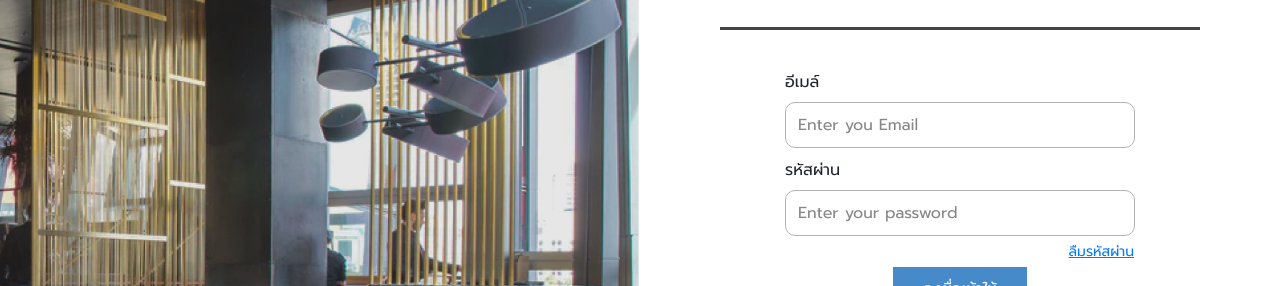
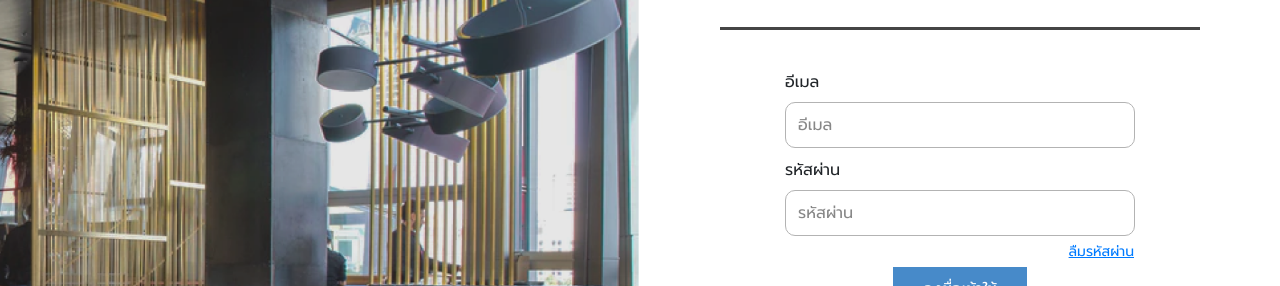
Before and after one commit to Watchrapong/VoyageSafetyfront-end, a React (Create React App) app: page /login in a window 1280 px wide. Shown: the part 279-565 px from the top of the page. Built offline with nearby package versions, Linux system fonts and the light colour scheme; a web font is replaced by a local one.

Commit message:
[edit] eng to thai

```diff
--- a/src/components/login/login.js
+++ b/src/components/login/login.js
@@ -34,7 +34,7 @@ class Login extends Component {
         >
           <path d="M8.982 1.566a1.13 1.13 0 0 0-1.96 0L.165 13.233c-.457.778.091 1.767.98 1.767h13.713c.889 0 1.438-.99.98-1.767L8.982 1.566zM8 5c.535 0 .954.462.9.995l-.35 3.507a.552.552 0 0 1-1.1 0L7.1 5.995A.905.905 0 0 1 8 5zm.002 6a1 1 0 1 1 0 2 1 1 0 0 1 0-2z" />
         </svg>
-        <div>Incorrect Email or Password.</div>
+        <div>อีเมลหรือรหัสผ่านผิด</div>
       </div>
     );
   };
@@ -73,11 +73,11 @@ class Login extends Component {
                           >
                             <div className="u-form-group u-form-group-1">
                               <label htmlFor="text-42dd" className="u-label">
-                                อีเมล์
+                                อีเมล
                               </label>
                               <input
                                 type="text"
-                                placeholder="Enter you Email"
+                                placeholder="อีเมล"
                                 id="text-42dd"
                                 name="Email"
                                 className="u-border-1 u-border-grey-30 u-input u-input-rectangle u-radius-10 u-white"
@@ -92,7 +92,7 @@ class Login extends Component {
                               </label>
                               <input
                                 type="password"
-                                placeholder="Enter your password"
+                                placeholder="รหัสผ่าน"
                                 id="text-364e"
                                 name="password"
                                 className="u-border-1 u-border-grey-30 u-input u-input-rectangle u-radius-10 u-white"
--- a/src/components/profile/profile.js
+++ b/src/components/profile/profile.js
@@ -143,13 +143,13 @@ class Profile extends Component {
       case "Password":
         errors.Password =
           value.length < 8 || !validPassword.test(value)
-            ? "Password must be 8 characters long!"
+            ? "รหัสผ่านต้องมีความยาวอย่างน้อย 8 ตัว"
             : "";
         break;
       case "Confirm_Password":
         errors.Confirmation_Password =
           value.length < 8 || !validPassword.test(value)
-            ? "Confirmation Password must be 8 characters long!"
+            ? "รหัสผ่านต้องมีความยาวอย่างน้อย 8 ตัว"
             : "";
         break;
       default:
@@ -165,11 +165,11 @@ class Profile extends Component {
     let errors = this.state.errors;
     switch (name) {
       case "Email":
-        errors.Email = validEmail.test(value) ? "" : "Email is not valid!";
+        errors.Email = validEmail.test(value) ? "" : "อีเมลไม่ถูกต้อง";
         break;
       case "Telno":
         errors.Telno =
-          value.length < 10 ? "Phone id must be 10 characters long!" : "";
+          value.length < 10 ? "กรุณากรอกเบอร์โทรศัพท์ให้ครบถ้วน" : "";
         break;
       default:
         break;
@@ -319,7 +319,7 @@ class Profile extends Component {
                   className="u-blog-control u-image u-image-default u-image-1"
                 />
                 <p className="u-text u-text-default u-text-2">
-                  อีเมลล์ :&nbsp;
+                  อีเมล :&nbsp;
                 </p>
                 <p className="u-text u-text-default u-text-3">เพศ :&nbsp;</p>
                 <p className="u-text u-text-default u-text-4">ชื่อ :</p>
--- a/src/index.css
+++ b/src/index.css
@@ -6,7 +6,7 @@
   -webkit-font-smoothing: antialiased;
   -moz-osx-font-smoothing: grayscale;
 } */
-body,h1,h2,h3,h4 {
+body,h1,h2,h3,h4,h6 {
   margin: 0;
   font-family: 'Prompt' !important;
   -webkit-font-smoothing: antialiased;
```
